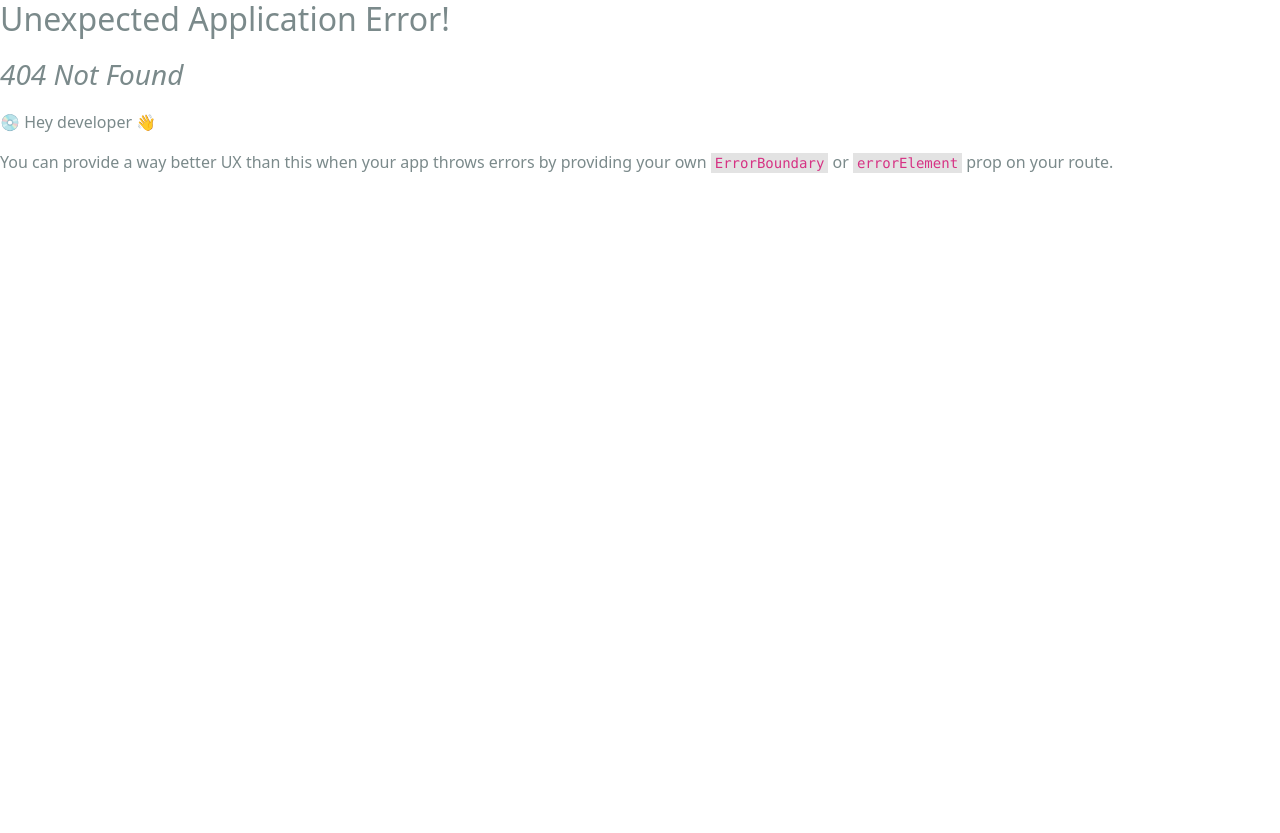
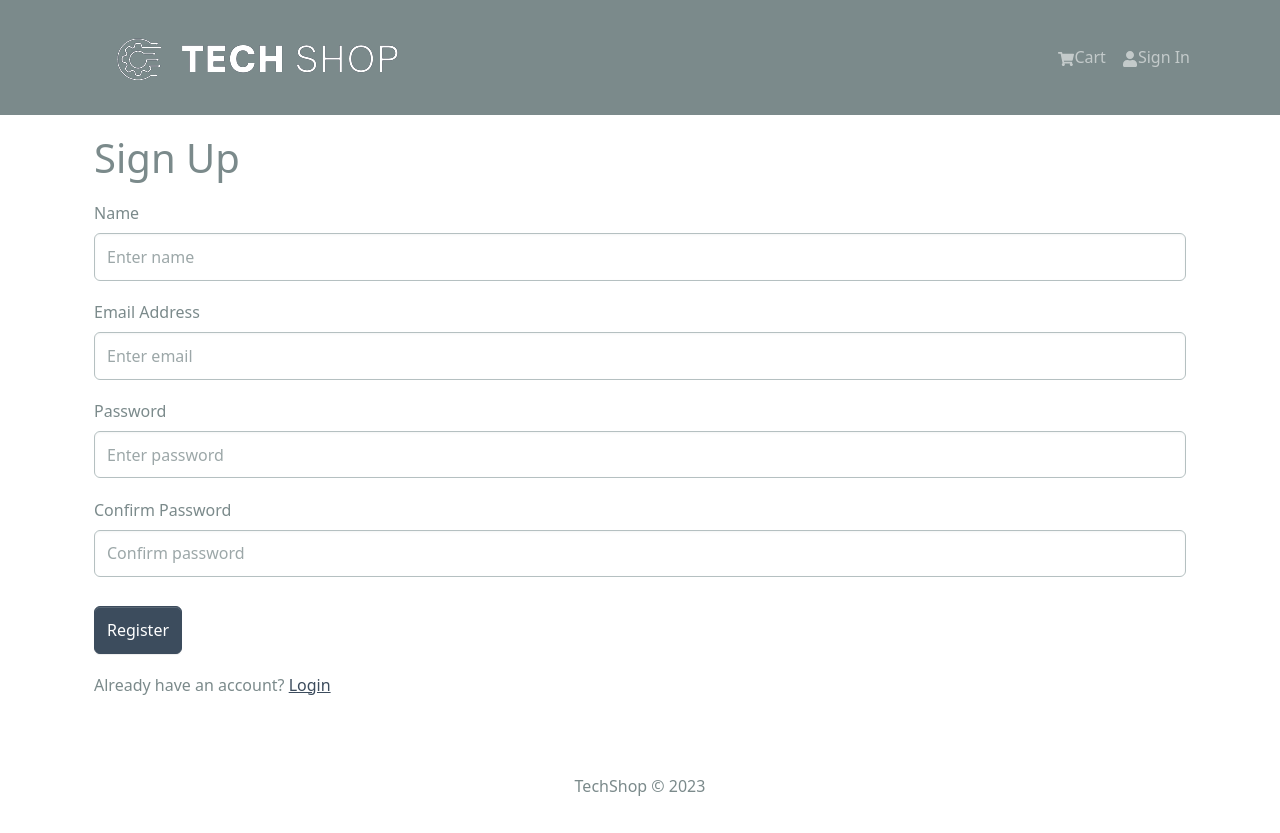
Before and after one commit to fran1014/techshop, a React (Create React App) app in the folder frontend/: page /register in a window 1280 px wide. Before the commit this address had no page. Before the commit the page ends 800 px from the top, so only its background shows below. Built offline with nearby package versions, Linux system fonts and the light colour scheme.

Commit message:
CreationShippingScreen

```diff
--- a/frontend/src/index.js
+++ b/frontend/src/index.js
@@ -18,6 +18,8 @@ import HomeScreen from './screens/HomeScreen';
 import ProductScreen from './screens/ProductScreen';
 import CartScreen from './screens/CartScreen';
 import LoginScreen from './screens/LoginScreen';
+import RegisterScreen from './screens/RegisterScreen';
+import ShippingScreen from './screens/ShippingScreen';
 
 const router = createBrowserRouter(
   createRoutesFromElements(
@@ -26,6 +28,8 @@ const router = createBrowserRouter(
       <Route path="/product/:id" element={<ProductScreen />} />
       <Route path="/cart" element={<CartScreen />} />
       <Route path="/login" element={<LoginScreen />} />
+      <Route path="/register" element={<RegisterScreen />} />
+      <Route path="/shipping" element={<ShippingScreen />} />
     </Route>
   )
 );
--- a/frontend/src/screens/LoginScreen.jsx
+++ b/frontend/src/screens/RegisterScreen.jsx
@@ -4,18 +4,20 @@ import { Form, Button, Row, Col } from 'react-bootstrap';
 import { useDispatch, useSelector } from 'react-redux';
 import FormContainer from '../components/FormContainer';
 import Loader from '../components/Loader';
-import { useLoginMutation } from '../slices/usersApiSlice';
+import { useRegisterMutation } from '../slices/usersApiSlice';
 import { setCredentials } from '../slices/authSlice';
 import { toast } from 'react-toastify';
 
-const LoginScreen = () => {
+const RegisterScreen = () => {
+  const [name, setName] = useState('');
   const [email, setEmail] = useState('');
   const [password, setPassword] = useState('');
+  const [confirmPassword, setConfirmPassword] = useState('');
 
   const dispatch = useDispatch();
   const navigate = useNavigate();
 
-  const [login, { isLoading }] = useLoginMutation();
+  const [register, { isLoading }] = useRegisterMutation();
 
   const { userInfo } = useSelector((state) => state.auth);
 
@@ -31,20 +33,35 @@ const LoginScreen = () => {
 
   const submitHandler = async (e) => {
     e.preventDefault();
-    try {
-      const res = await login({ email, password }).unwrap();
-      dispatch(setCredentials({ ...res }));
-      navigate(redirect);
-    } catch (err) {
-      toast.error(err?.data?.message || err.error);
+    if (password !== confirmPassword) {
+      toast.error('Passwords do not match');
+      return;
+    } else {
+      try {
+        const res = await register({ name, email, password }).unwrap();
+        dispatch(setCredentials({ ...res }));
+        navigate(redirect);
+      } catch (err) {
+        toast.error(err?.data?.message || err.error);
+      }
     }
   };
 
   return (
     <FormContainer>
-      <h1>Sign in</h1>
+      <h1>Sign Up</h1>
 
       <Form onSubmit={submitHandler}>
+        <Form.Group controlId="name" className="my-3">
+          <Form.Label>Name</Form.Label>
+          <Form.Control
+            type="text"
+            placeholder="Enter name"
+            value={name}
+            onChange={(e) => setName(e.target.value)}
+          ></Form.Control>
+        </Form.Group>
+
         <Form.Group controlId="email" className="my-3">
           <Form.Label>Email Address</Form.Label>
           <Form.Control
@@ -64,13 +81,24 @@ const LoginScreen = () => {
             onChange={(e) => setPassword(e.target.value)}
           ></Form.Control>
         </Form.Group>
+
+        <Form.Group controlId="confirmPassword" className="my-3">
+          <Form.Label>Confirm Password</Form.Label>
+          <Form.Control
+            type="password"
+            placeholder="Confirm password"
+            value={confirmPassword}
+            onChange={(e) => setConfirmPassword(e.target.value)}
+          ></Form.Control>
+        </Form.Group>
+
         <Button
           type="submit"
           variant="primary"
           className="mt-2"
           disabled={isLoading}
         >
-          Sign In
+          Register
         </Button>
 
         {isLoading && <Loader />}
@@ -78,9 +106,9 @@ const LoginScreen = () => {
 
       <Row className="py-3">
         <Col>
-          New Customer?{' '}
-          <Link to={redirect ? `/register?redirect=${redirect}` : '/register'}>
-            Register
+          Already have an account?{' '}
+          <Link to={redirect ? `/login?redirect=${redirect}` : '/login'}>
+            Login
           </Link>
         </Col>
       </Row>
@@ -88,4 +116,4 @@ const LoginScreen = () => {
   );
 };
 
-export default LoginScreen;
+export default RegisterScreen;
--- /dev/null
+++ b/frontend/src/screens/ShippingScreen.jsx
@@ -0,0 +1,77 @@
+import { useState } from 'react';
+import { Form, Button } from 'react-bootstrap';
+import { useDispatch, useSelector } from 'react-redux';
+import { useNavigate } from 'react-router-dom';
+import FormContainer from '../components/FormContainer';
+import { saveShippingAddress } from '../slices/cartSlice';
+
+const ShippingScreen = () => {
+  const cart = useSelector((state) => state.cart);
+  const { shippingAddress } = cart;
+
+  const [address, setAddress] = useState(shippingAddress?.address || '');
+  const [city, setCity] = useState(shippingAddress?.city || '');
+  const [postalCode, setPostalCode] = useState(
+    shippingAddress?.postalCode || ''
+  );
+  const [country, setCountry] = useState(shippingAddress?.country || '');
+
+  const navigate = useNavigate();
+  const dispatch = useDispatch();
+
+  const submitHandler = (e) => {
+    e.preventDefault();
+    dispatch(saveShippingAddress({ address, city, postalCode, country }));
+    navigate('/payment');
+  };
+
+  return (
+    <FormContainer>
+      <h1>Shipping</h1>
+      <Form onSubmit={submitHandler}>
+        <Form.Group controlId="address" className=",my-2">
+          <Form.Label>Address</Form.Label>
+          <Form.Control
+            type="address"
+            placerholder="Enter address"
+            value={address}
+            onChange={(e) => setAddress(e.target.value)}
+          ></Form.Control>
+        </Form.Group>
+        <Form.Group controlId="city" className=",my-2">
+          <Form.Label>City</Form.Label>
+          <Form.Control
+            type="city"
+            placerholder="Enter city"
+            value={city}
+            onChange={(e) => setCity(e.target.value)}
+          ></Form.Control>
+        </Form.Group>
+        <Form.Group controlId="postalCode" className=",my-2">
+          <Form.Label>Postal Code</Form.Label>
+          <Form.Control
+            type="postalCode"
+            placerholder="Enter postal code"
+            value={postalCode}
+            onChange={(e) => setPostalCode(e.target.value)}
+          ></Form.Control>
+        </Form.Group>
+        <Form.Group controlId="country" className=",my-2">
+          <Form.Label>Country</Form.Label>
+          <Form.Control
+            type="country"
+            placerholder="Enter country"
+            value={country}
+            onChange={(e) => setCountry(e.target.value)}
+          ></Form.Control>
+        </Form.Group>
+
+        <Button type="submit" variant="primary" className="my-2">
+          Continue
+        </Button>
+      </Form>
+    </FormContainer>
+  );
+};
+
+export default ShippingScreen;
--- a/frontend/src/slices/cartSlice.js
+++ b/frontend/src/slices/cartSlice.js
@@ -3,7 +3,7 @@ import { updateCart } from '../utils/cartUtils';
 
 const initialState = localStorage.getItem('cart')
   ? JSON.parse(localStorage.getItem('cart'))
-  : { cartItems: [] };
+  : { cartItems: [], shippingAdress: {}, paymentMethod: 'Paypal' };
 
 const cartSlice = createSlice({
   name: 'cart',
@@ -30,9 +30,14 @@ const cartSlice = createSlice({
 
       return updateCart(state);
     },
+    saveShippingAddress: (state, action) => {
+      state.shippingAdress = action.payload;
+      return updateCart(state);
+    },
   },
 });
 
-export const { addToCart, removeFromCart } = cartSlice.actions;
+export const { addToCart, removeFromCart, saveShippingAddress } =
+  cartSlice.actions;
 
 export default cartSlice.reducer;
--- a/frontend/src/slices/usersApiSlice.js
+++ b/frontend/src/slices/usersApiSlice.js
@@ -10,10 +10,19 @@ export const usersApiSlice = apiSlice.injectEndpoints({
         body: data,
       }),
     }),
+    register: builder.mutation({
+      query: (data) => ({
+        url: `${USERS_URL}`,
+        method: 'POST',
+        body: data,
+      }),
+    }),
+
     logout: builder.mutation({
       query: () => ({ url: `${USERS_URL}/logout`, method: 'POST' }),
     }),
   }),
 });
 
-export const { useLoginMutation, useLogoutMutation } = usersApiSlice;
+export const { useLoginMutation, useLogoutMutation, useRegisterMutation } =
+  usersApiSlice;
```
